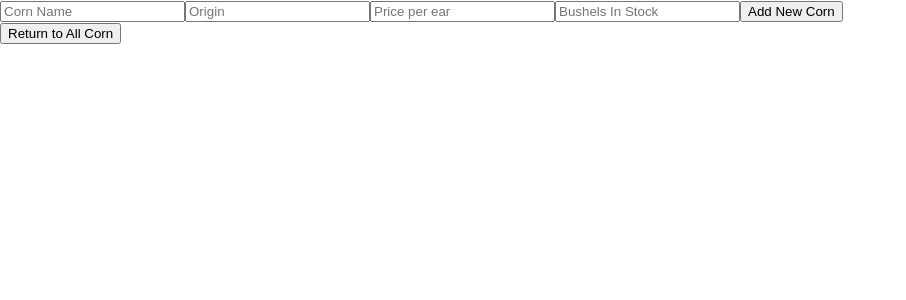
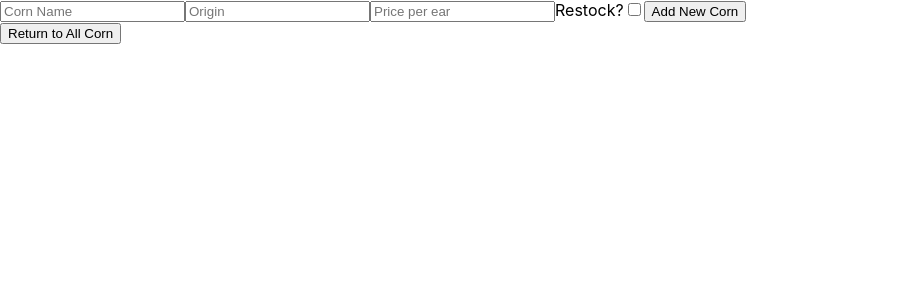
Before and after one commit to emmalgs/cornshack, a React (Create React App) app: page / in a window 1280 px wide. Both pictures are taken after a click on the button "Add New Corn". Shown: the top 300 px of the page, without its empty margins (0-906 px from the left). Built offline with nearby package versions, Linux system fonts and the light colour scheme.

Commit message:
add checkbox to restock corn

```diff
--- a/src/components/AddCornForm.js
+++ b/src/components/AddCornForm.js
@@ -10,8 +10,8 @@ function AddCornForm(props) {
     props.onCornCreation({
       name: event.target.name.value,
       origin: event.target.origin.value,
-      price: event.target.price.value,
-      ears: 112,
+      price: parseInt(event.target.price.value),
+      ears: event.target.restock.value,
       id: v4()
     });
   }
--- a/src/components/Form.js
+++ b/src/components/Form.js
@@ -7,8 +7,9 @@ function Form(props) {
       <form onSubmit={props.formSubmissionHandler}>
         <input type="text" name="name" placeholder="Corn Name" />
         <input type="text" name="origin" placeholder="Origin" />
-        <input type="number" name="price" placeholder="Price per ear" />
-        <input type="number" name="bushels" placeholder="Bushels In Stock" />
+        <input type="number" name="price" step="0.01" placeholder="Price per ear" />
+        <label>Restock?
+        <input type="checkbox" name="restock" value="112" /></label>
         <button type="submit">{props.buttonText}</button>
       </form>
     </div>
```
